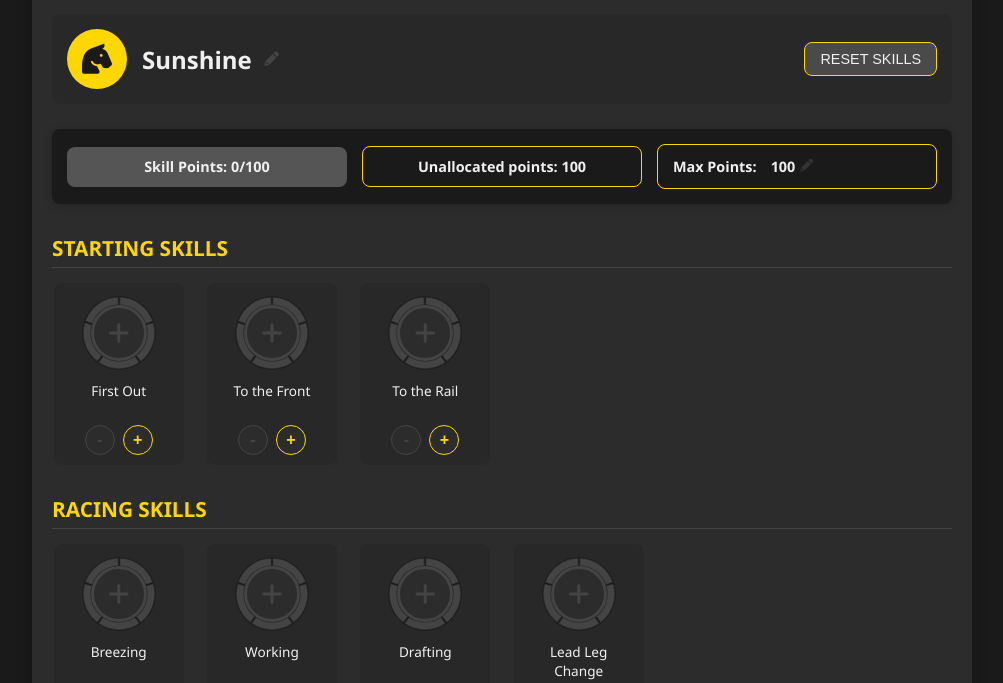
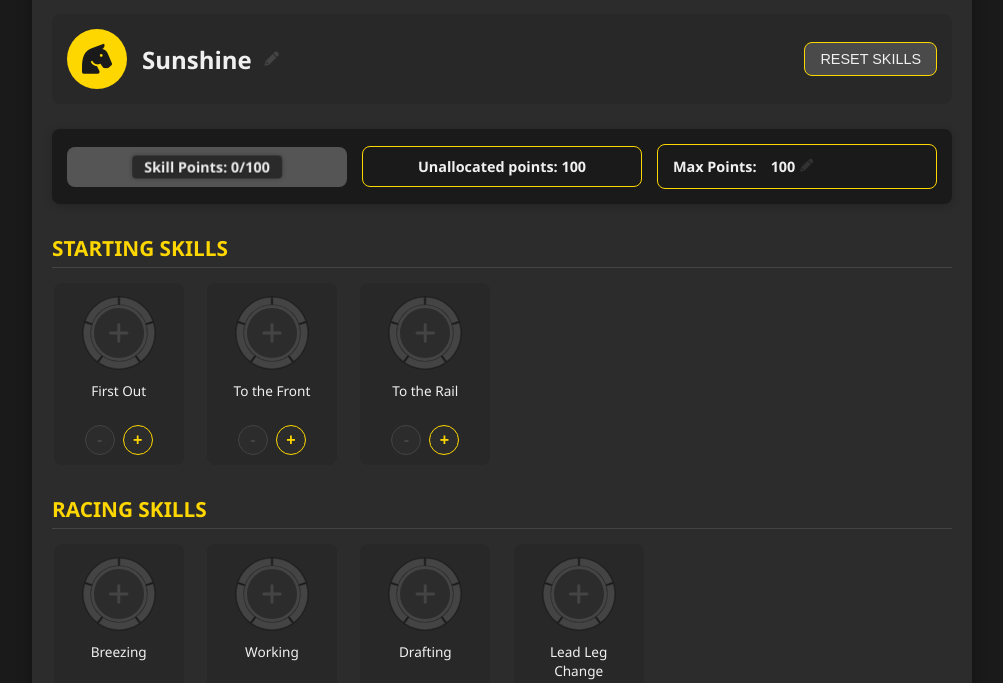
Before and after one commit to wakingtheechoes/oc-tools, a plain HTML site: page index.html in a window 1280 px wide. Shown: the part 100-783 px from the top of the page, without its empty margins (138-1141 px from the left). Drawn offline with Linux system fonts and the light colour scheme.

Commit message:
background on points applied text

```diff
--- a/index.html
+++ b/index.html
@@ -172,13 +172,21 @@
         }
         .skill-points-text-overlay {
             position: absolute;
-            left: 10px;
-            right: 10px;
+            left: 50%;
+            top: 50%;
+            transform: translate(-50%, -50%);
             text-align: center;
             font-weight: bold;
             color: var(--text-color);
             font-size: 0.9em;
             pointer-events: none; /* Allows clicks to pass through if needed */
+            background-color: rgba(0, 0, 0, 0.5);
+            padding: 2px 12px;
+            border-radius: 4px;
+            backdrop-filter: blur(1px);
+            text-shadow: 0 1px 2px rgba(0, 0, 0, 0.5);
+            white-space: nowrap;
+            box-shadow: 0 0 5px rgba(0, 0, 0, 0.25);
         }
 
 
```
